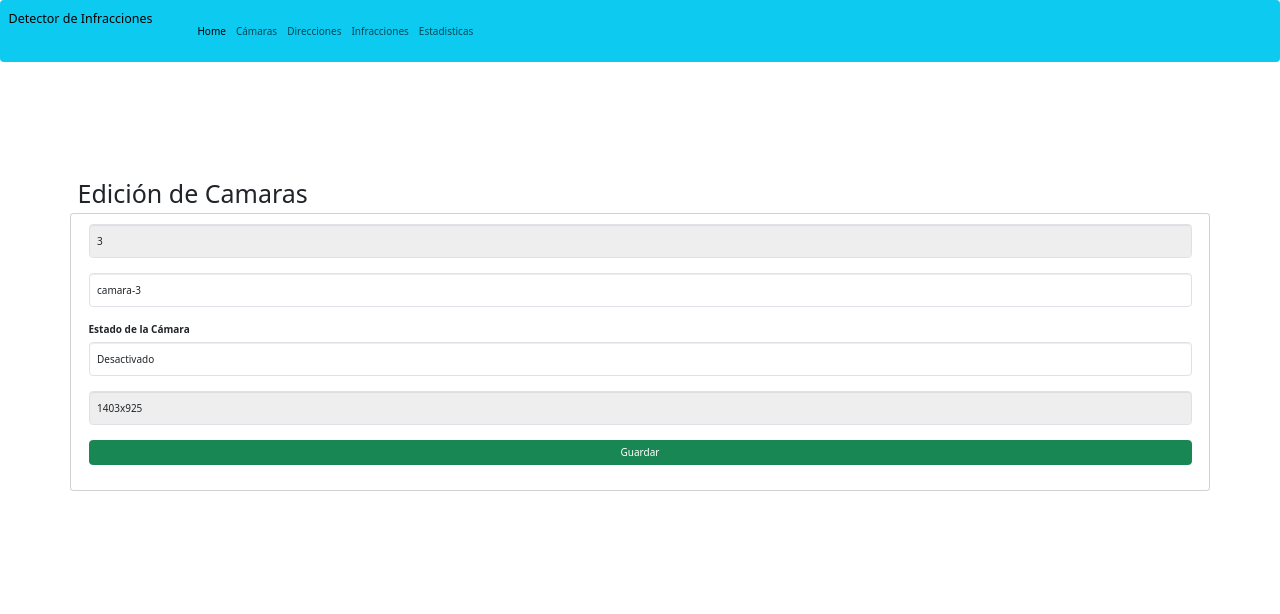
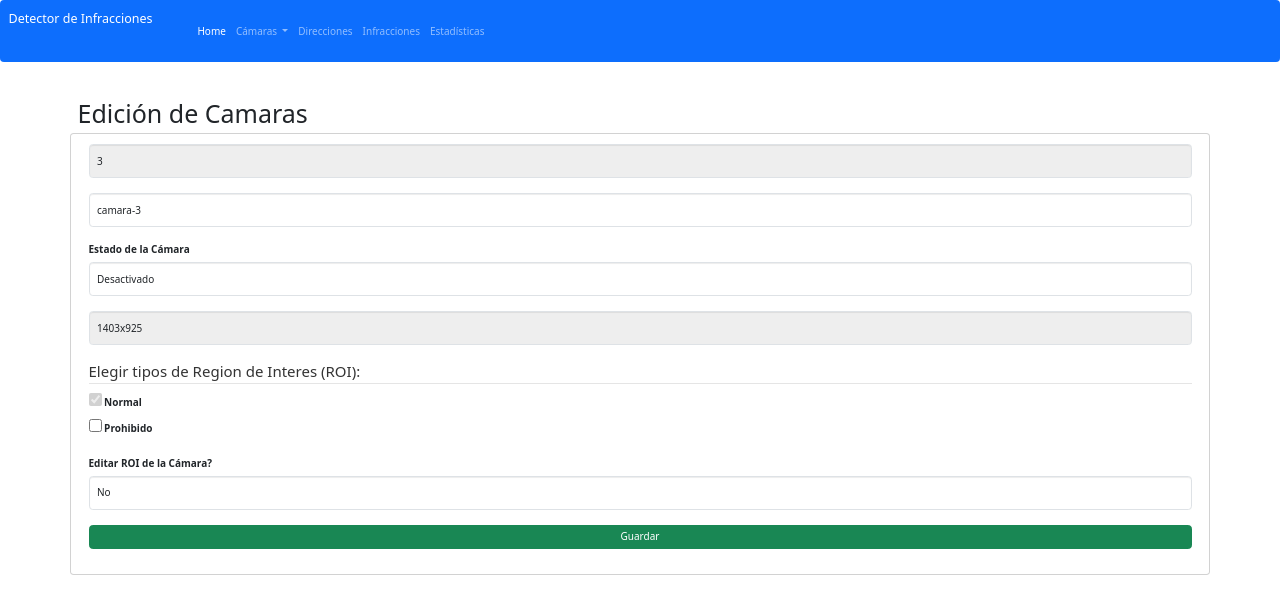
Before and after one commit to christpaul01/DetectorDeInfraccion, a Django app: page /camaras/editarCamara/3 in a window 1280 px wide. Shown: the top 614 px of the page. Run offline with Django 5.2, Linux system fonts and the light colour scheme; data comes from the database, SQL or seed files in the repository; both versions use the stored data as it was after the commit; some libraries are stand-ins or nearby versions.

Commit message:
Modifcacion de estado de ROI

```diff
--- a/camaras/templates/BaseCamaras.html
+++ b/camaras/templates/BaseCamaras.html
@@ -9,41 +9,42 @@
     <script src="https://maxcdn.bootstrapcdn.com/jquery/3.2.1/jquery.min.js"></script>
     <link href="https://cdn.jsdelivr.net/npm/bootstrap@5.3.3/dist/css/bootstrap.min.css" rel="stylesheet" integrity="sha384-QWTKZyjpPEjISv5WaRU9OFeRpok6YctnYmDr5pNlyT2bRjXh0JMhjY6hW+ALEwIH" crossorigin="anonymous">
     <link rel="stylesheet" href="{% static 'css/configCamara.css' %}">
-    <style>
-        .container{
-            margin-top: 100px;
-        }
-    </style>
+
+
 </head>
 <body>
-<nav class="navbar navbar-expand-lg bg-info">
+
+<nav class="navbar navbar-expand-lg navbar-dark bg-primary">
   <div class="container-fluid">
     <a class="navbar-brand" href="/">Detector de Infracciones</a>
-    <button class="navbar-toggler" type="button" data-bs-toggle="collapse" data-bs-target="#navbarSupportedContent" aria-controls="navbarSupportedContent" aria-expanded="false" aria-label="Toggle navigation">
+    <button class="navbar-toggler" type="button" data-toggle="collapse" data-target="#navbarNavAltMarkup" aria-controls="navbarNavAltMarkup" aria-expanded="false" aria-label="Toggle navigation">
       <span class="navbar-toggler-icon"></span>
     </button>
-    <div class="collapse navbar-collapse" id="navbarSupportedContent">
-      <ul class="navbar-nav me-auto mb-2 mb-lg-0">
-        <li class="nav-item">
-          <a class="nav-link active" aria-current="page" href="/">Home</a>
-        </li>
-        <li class="nav-item">
-          <a class="nav-link" href="/camaras/">Cámaras </a>
-        </li>
-        <li class="nav-item">
-          <a class="nav-link" href="/direcciones/">Direcciones</a>
-        </li>
-        <li class="nav-item">
-          <a class="nav-link" href="/infracciones/">Infracciones</a>
-        </li>
-        <li class="nav-item">
-          <a class="nav-link" href="/estadisticas/">Estadisticas</a>
-        </li>
+    <div class="collapse navbar-collapse" id="navbarNavAltMarkup">
+      <div class="navbar-nav">
+        <a class="nav-item nav-link active" aria-current="page" href="/">Home</a>
 
-      </ul>
+        <div class="nav-item dropdown">
+          <a class="nav-link dropdown-toggle" href="#" id="navbarDropdown" role="button" data-toggle="dropdown" aria-expanded="false">
+            Cámaras
+          </a>
+          <div class="dropdown-menu" aria-labelledby="navbarDropdown">
+            <a class="dropdown-item" href="/camaras/">Lista de Cámaras</a>
+            <a class="dropdown-item" href="/camaras/nuevaCamara/">Nueva Cámara</a>
+            <div class="dropdown-divider"></div>
+            <a class="dropdown-item" href="/camaras/estadisticas/">Estadísticas Cámaras</a>
+          </div>
+        </div>
+
+        <a class="nav-item nav-link" href="/direcciones/">Direcciones</a>
+        <a class="nav-item nav-link" href="/infracciones/">Infracciones</a>
+        <a class="nav-item nav-link" href="/estadisticas/">Estadísticas</a>
+      </div>
     </div>
   </div>
 </nav>
+
+
 <div class="container py-4">
     {%  block body%}
 
--- a/camaras/templates/editarCamara.html
+++ b/camaras/templates/editarCamara.html
@@ -31,6 +31,31 @@
                       <div class="form-group">
                           <input type="text" id="resolucionCamara" name="resolucionCamara" value="{{camara.resolucion_camara}}" class="form-control" placeholder="Resolucion" minlength="6" maxlength="10" readonly required>
                       </div>
+                        <div class="form-group">
+                            <fieldset>
+                                  <legend>Elegir tipos de Region de Interes (ROI):</legend>
+                                  <div>
+                                    <input type="checkbox" id="ROINormal" name="ROINormal" disabled checked />
+                                    <label for="ROINormal">Normal</label>
+                                  </div>
+
+                                  <div>
+                                    <input type="checkbox" id="ROIProhibido" name="ROIProhibido" {% if has_roi_p %} checked {% endif %}/>
+                                    <label for="ROIProhibido">Prohibido</label>
+                                  </div>
+                            </fieldset>
+                        </div>
+
+                        <div class="form-group">
+                            <label for="editarROI">Editar ROI de la Cámara?</label>
+                            <select class="form-control" id="editarROI" name="editarROI" required>
+
+                                <option value="No" SELECTED>No</option>
+                                <option value="Si">Si</option>
+
+                            </select>
+                        </div>
+
                        <div class="form-group">
                            <button type="submit" class="btn btn-success btn-block text-white">Guardar</button>
                       </div>
--- a/camaras/urls.py
+++ b/camaras/urls.py
@@ -6,6 +6,8 @@ urlpatterns = [
     path('', views.home),
     # Bloque Camaras
     path('camaras/', views.camaras, name='camaras'),
+
+    path('nuevaCamara/', views.nuevaCamara),
     path('registrarCamara/', views.registarCamara),
     path('editarCamara/<id_camara>', views.editarCamara),
     path('edicionCamara/', views.edicionCamara),
--- a/camaras/views.py
+++ b/camaras/views.py
@@ -1,6 +1,9 @@
+from datetime import datetime
+
 from django.shortcuts import render, redirect
 from django.http import HttpResponse
 from django.template import loader
+
 from .models import Camara, Direccion, ROI
 from django.db.models import Max, DateField
 from tkinter import filedialog
@@ -36,6 +39,11 @@ def home(request):
 
 
 # Bloque Camaras
+
+def nuevaCamara(request):
+    next_id = get_next_camera_id()
+    context = {"next_id": next_id}
+    return render(request, 'nuevaCamara.html', context)
 
 def registarCamara(request):
     idCamara = get_next_camera_id()
@@ -73,7 +81,7 @@ def registarCamara(request):
     camaraInstance = Camara.objects.get(id_camara=idCamara)
 
     if isROINormalSelected:
-        fechaCreacion = DateField(auto_now_add=True)
+        fechaCreacion = datetime.now()
         print("ROI Normal seleccionado")
         coordenadas_n = utilidades.get_roi_vertices(utilidades.get_frame_from_video(url_video_path), "Seleccione el ROI Normal")
         print ("Coordenadas Normal`: ", coordenadas_n)
@@ -81,7 +89,7 @@ def registarCamara(request):
         ROI.objects.create(id_camara=camaraInstance, coordenadas=coordenadas_n, estado_roi='A', tipo_roi='N', fecha_creacion=fechaCreacion)
 
     if isROIProhibidoSelected:
-        fechaCreacion = DateField(auto_now_add=True)
+        fechaCreacion = datetime.now()
         print("ROI Prohibido seleccionado")
         coordenadas_p = utilidades.get_roi_vertices(utilidades.get_frame_from_video(url_video_path), "Seleccione el ROI Prohibido")
         ROI.objects.create(id_camara=camaraInstance, coordenadas= coordenadas_p, estado_roi='A', tipo_roi='P', fecha_creacion=fechaCreacion)
@@ -92,7 +100,11 @@ def registarCamara(request):
 def editarCamara(request,id_camara):
     try:
         camara = Camara.objects.get(id_camara=id_camara)
-        return render(request, 'editarCamara.html', {"camara": camara})
+        has_roi_n = ROI.objects.filter(id_camara=id_camara, tipo_roi='N').exists()
+        has_roi_p = ROI.objects.filter(id_camara=id_camara, tipo_roi='P').exists()
+        context = {"camara": camara, "has_roi_n": has_roi_n, "has_roi_p": has_roi_p}
+
+        return render(request, 'editarCamara.html', context)
     except Camara.DoesNotExist:
         error_type = "Error de procesamiento"
         error_message = "No se encontró la cámara solicitada."
@@ -101,12 +113,16 @@ def editarCamara(request,id_camara):
         return render(request, 'error.html', context)
 
 
+
 #Error para completar la edicion, se supone que hay que enviar el id_camara pero en el tutorial no lo hacen de esa forma
 def edicionCamara(request):
     idCamara = request.POST['idCamara']
     nombre = request.POST['nombreCamara']
     estado = request.POST['estadoCamara']
-    #resolucionCamara = request.POST['resolucionCamara']
+
+    isROIProhibidoSelected = request.POST.get('ROIProhibido', False)
+    is_roi_edit = request.POST.get('editarROI') == 'Si'
+    video_path = Camara.objects.get(id_camara=idCamara).url_camara
 
     try :
         camara = Camara.objects.get(id_camara=idCamara)
@@ -114,6 +130,46 @@ def edicionCamara(request):
         camara.nombre_camara = nombre
         camara.estado_camara = estado
         camara.save()
+
+        try:
+            roi_n = ROI.objects.get(id_camara=idCamara, tipo_roi='N')
+        except ROI.DoesNotExist:
+            roi_n = None
+
+        if roi_n:
+            if is_roi_edit:
+                coordenadas_n = utilidades.get_roi_vertices(utilidades.get_frame_from_video(video_path), "Seleccione el ROI Normal")
+                roi_n.coordenadas = coordenadas_n
+                roi_n.fecha_creacion = datetime.now()
+                roi_n.save()
+        else:
+            coordenadas_n = utilidades.get_roi_vertices(utilidades.get_frame_from_video(video_path), "Seleccione el ROI Normal")
+            fecha_creacion = DateField(auto_now_add=True)
+            ROI.objects.create(id_camara=camara, coordenadas=coordenadas_n, estado_roi='A', tipo_roi='N', fecha_creacion=fecha_creacion)
+
+
+        try:
+            roi_p = ROI.objects.get(id_camara=idCamara, tipo_roi='P')
+        except ROI.DoesNotExist:
+            roi_p = None
+
+        if roi_p:
+            if is_roi_edit:
+                if isROIProhibidoSelected:
+                    coordenadas_p = utilidades.get_roi_vertices(utilidades.get_frame_from_video(video_path), "Seleccione el ROI Prohibido")
+                    roi_p.coordenadas = coordenadas_p
+                    roi_p.fecha_creacion = datetime.now()
+                    roi_p.save()
+            else:
+                if not isROIProhibidoSelected:
+                    # TODO: Modificar el estado del ROI a inactivo
+                    roi_p.delete()
+        else:
+            if isROIProhibidoSelected:
+                coordenadas_p = utilidades.get_roi_vertices(utilidades.get_frame_from_video(video_path), "Seleccione el ROI Prohibido")
+                fecha_creacion = DateField(auto_now_add=True)
+                ROI.objects.create(id_camara=camara, coordenadas=coordenadas_p, estado_roi='A', tipo_roi='P', fecha_creacion=fecha_creacion)
+
         return redirect('/')
     except Camara.DoesNotExist:
         error_type = "Error de procesamiento"
```
Also changed, not shown: camaras/templates/nuevaCamara.html (added, +49 -0 lines), detectApp.db.
